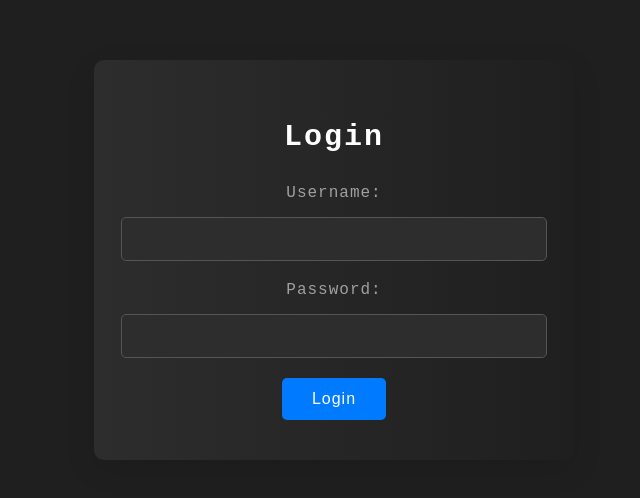
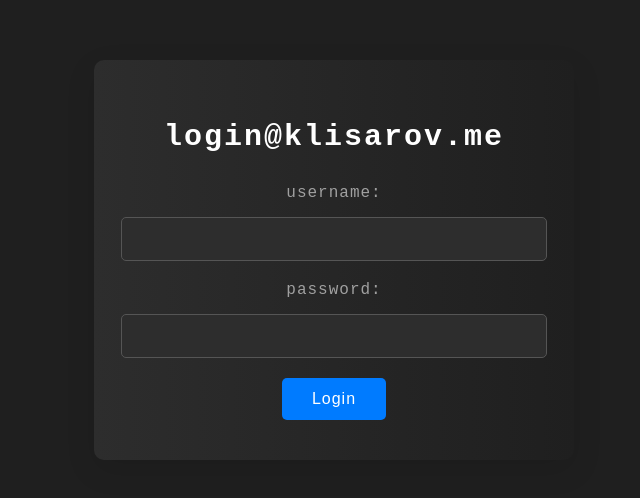
Before and after one commit to klisarov/login, a website built with Parcel: page index.html in a window 1280 px wide. Shown: the part 140-638 px from the top of the page, without its empty margins (306-946 px from the left). Built offline with nearby package versions, Linux system fonts and the light colour scheme.

Commit message:
Update index.html

```diff
--- a/index.html
+++ b/index.html
@@ -8,12 +8,12 @@
 </head>
 <body>
 <div class="container">
-  <h1>Login</h1>
+  <h1>login@klisarov.me</h1>
   <form id="loginForm">
-    <label for="username">Username:</label>
+    <label for="username">username:</label>
     <input type="text" id="username" name="username" required>
 
-    <label for="password">Password:</label>
+    <label for="password">password:</label>
     <input type="password" id="password" name="password" required>
 
     <button type="submit">Login</button>
```
